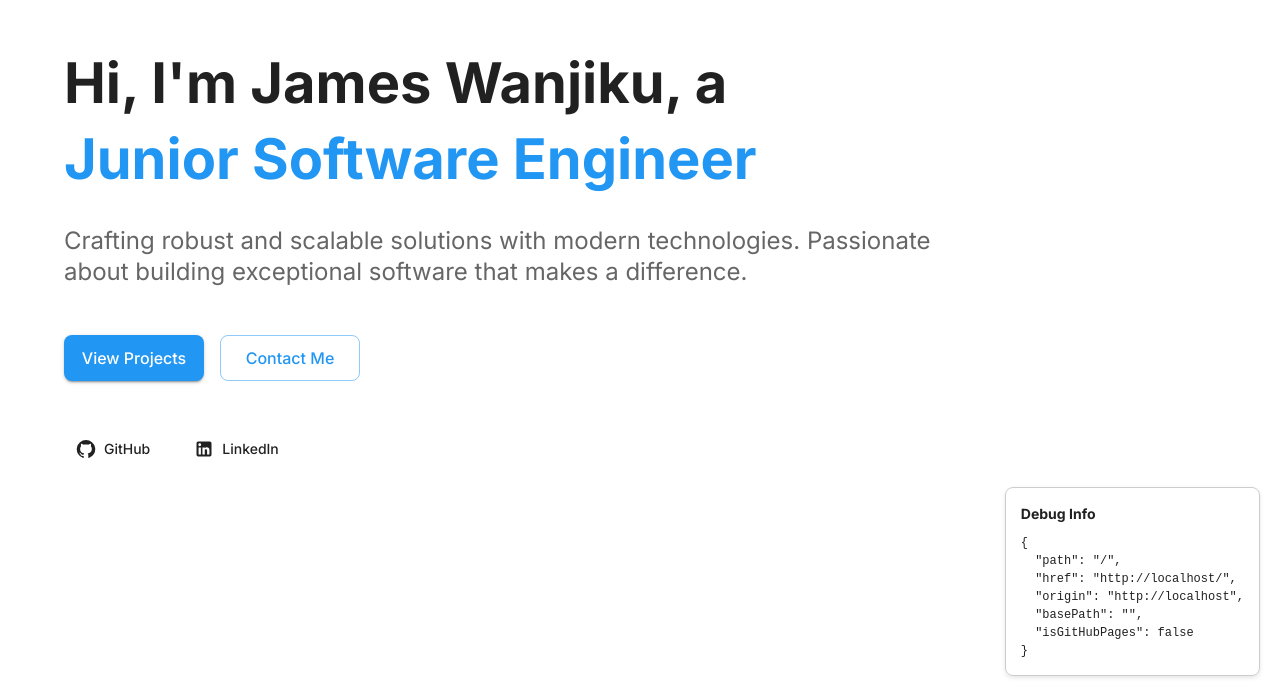
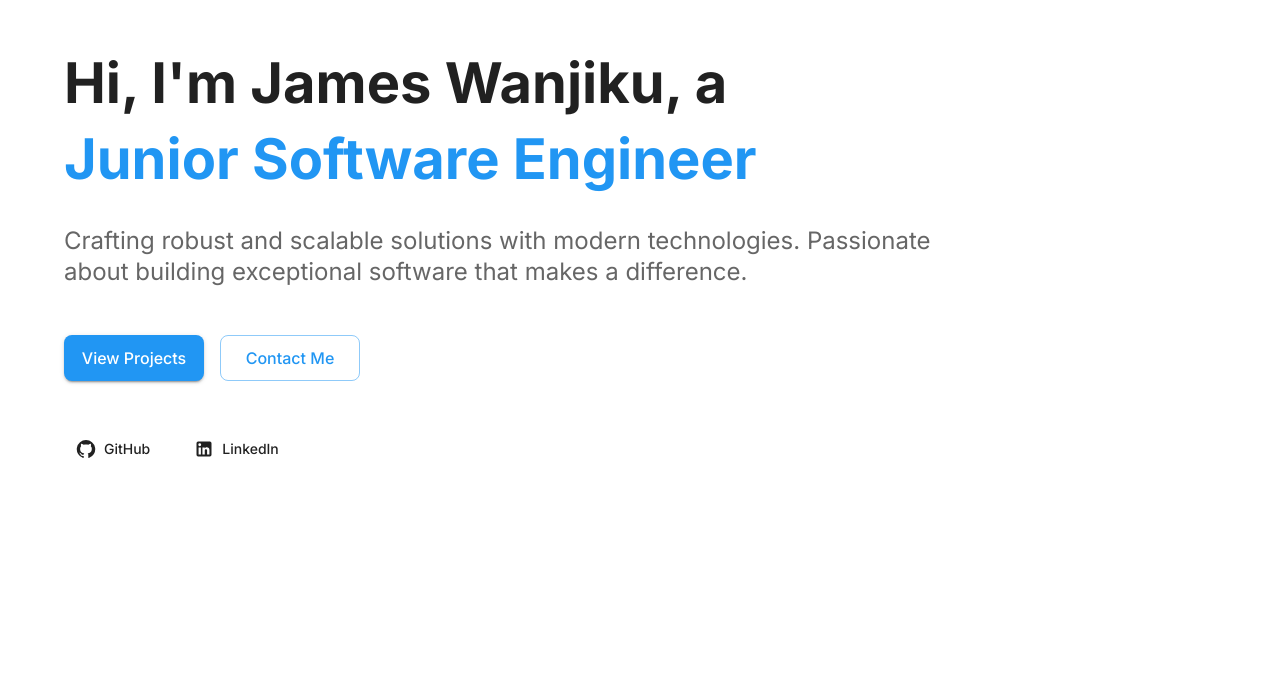
Before and after one commit to Garnet-Owl/Garnet-Owl.github.io, a Next.js app: page / in a window 1280 px wide. Shown: the part 104-800 px from the top of the page. Built offline with nearby package versions, Linux system fonts and the light colour scheme.

Commit message:
Add Google Analytics component and remove debug info: enhance tracking and clean up code

```diff
--- /dev/null
+++ b/app/components/Analytics.tsx
@@ -0,0 +1,28 @@
+'use client';
+
+import Script from 'next/script';
+
+export default function Analytics() {
+  return (
+    <>
+      {/* Google tag (gtag.js) */}
+      <Script
+        async
+        src="https://www.googletagmanager.com/gtag/js?id=G-VVU80YL13K"
+        strategy="afterInteractive"
+      />
+      <Script
+        id="google-analytics"
+        strategy="afterInteractive"
+        dangerouslySetInnerHTML={{
+          __html: `
+            window.dataLayer = window.dataLayer || [];
+            function gtag(){dataLayer.push(arguments);}
+            gtag('js', new Date());
+            gtag('config', 'G-VVU80YL13K');
+          `
+        }}
+      />
+    </>
+  );
+}
--- a/app/debug-info.tsx
+++ /dev/null
@@ -1,54 +0,0 @@
-'use client';
-
-import { useEffect, useState } from 'react';
-
-export default function DebugInfo() {
-  const [debugInfo, setDebugInfo] = useState({
-    mounted: false,
-    path: '',
-    href: '',
-    origin: '',
-    basePath: process.env.NEXT_PUBLIC_BASE_PATH || '',
-    isGitHubPages: false,
-  });
-
-  useEffect(() => {
-    setDebugInfo(prev => ({
-      ...prev,
-      mounted: true,
-      path: window.location.pathname,
-      href: window.location.href,
-      origin: window.location.origin,
-      isGitHubPages: window.location.hostname.includes('github.io'),
-    }));
-  }, []);
-
-  if (!debugInfo.mounted) return null;
-
-  return (
-    <div style={{
-      position: 'fixed',
-      bottom: 20,
-      right: 20,
-      background: 'rgba(255, 255, 255, 0.9)',
-      padding: '15px',
-      border: '1px solid #ccc',
-      borderRadius: '8px',
-      zIndex: 9999,
-      fontSize: '12px',
-      maxWidth: '400px',
-      boxShadow: '0 2px 4px rgba(0,0,0,0.1)'
-    }}>
-      <h3 style={{ margin: '0 0 10px 0' }}>Debug Info</h3>
-      <pre style={{ margin: 0, whiteSpace: 'pre-wrap' }}>
-{JSON.stringify({
-  path: debugInfo.path,
-  href: debugInfo.href,
-  origin: debugInfo.origin,
-  basePath: debugInfo.basePath,
-  isGitHubPages: debugInfo.isGitHubPages,
-}, null, 2)}
-      </pre>
-    </div>
-  );
-}
--- a/app/layout.tsx
+++ b/app/layout.tsx
@@ -1,14 +1,14 @@
 import { ThemeProvider } from './context/ThemeContext';
 import { ResponsiveProvider } from './context/ResponsiveContext';
 import { Inter } from 'next/font/google';
+import Analytics from './components/Analytics';
 import './globals.css';
-import DebugInfo from './debug-info';
 
 const inter = Inter({ subsets: ['latin'] });
 
 export const metadata = {
-  title: 'Your Portfolio',
-  description: 'Software Engineer Portfolio showcasing projects and skills',
+  title: 'James Wanjiku - Software Engineer Portfolio',
+  description: 'Portfolio of James Wanjiku, a Junior Software Engineer passionate about crafting robust and scalable solutions with modern technologies.',
 };
 
 export default function RootLayout({
@@ -18,11 +18,13 @@ export default function RootLayout({
 }>) {
   return (
     <html lang="en">
+      <head>
+        <Analytics />
+      </head>
       <body className={inter.className}>
         <ThemeProvider>
           <ResponsiveProvider>
             {children}
-            <DebugInfo />
           </ResponsiveProvider>
         </ThemeProvider>
       </body>
```
